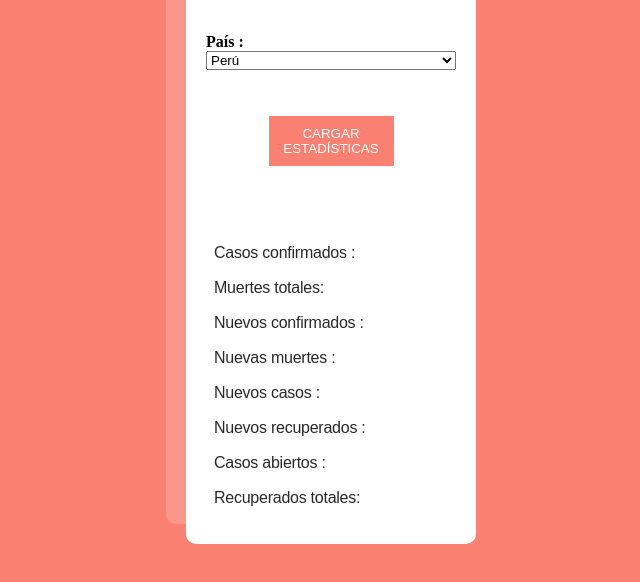
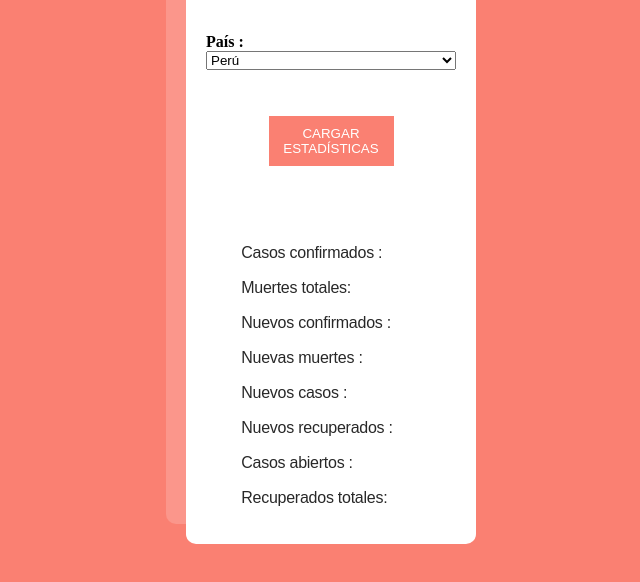
Before and after one commit to eduam23/covidStats, a plain HTML site: page index.html in a window 1280 px wide. Shown: the part 226-808 px from the top of the page, without its empty margins (309-949 px from the left). Drawn offline with Linux system fonts and the light colour scheme.

Commit message:
app covid update3

```diff
--- a/style.css
+++ b/style.css
@@ -110,7 +110,7 @@ body {
 }
 
 .card ul{
-  margin-left: -2rem;
+  margin-left: -0.3rem !important;
 }
 
 .card li{
```
